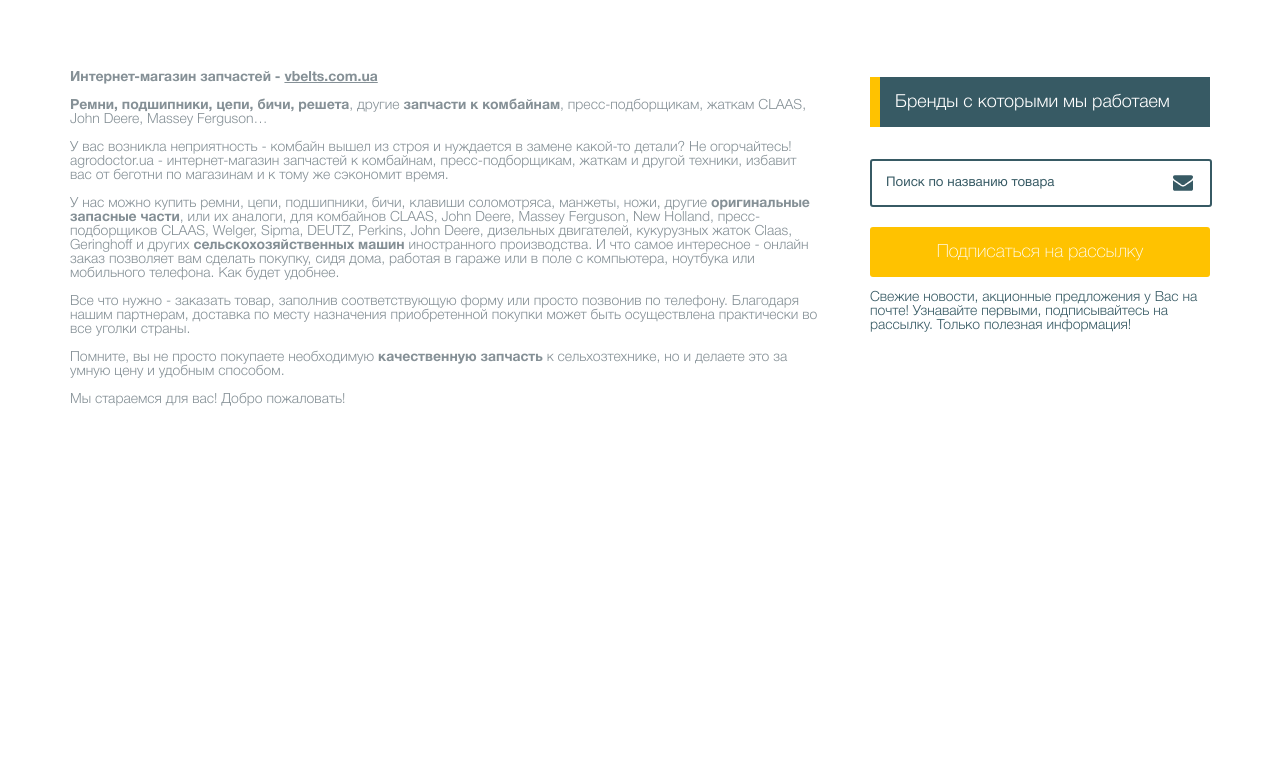
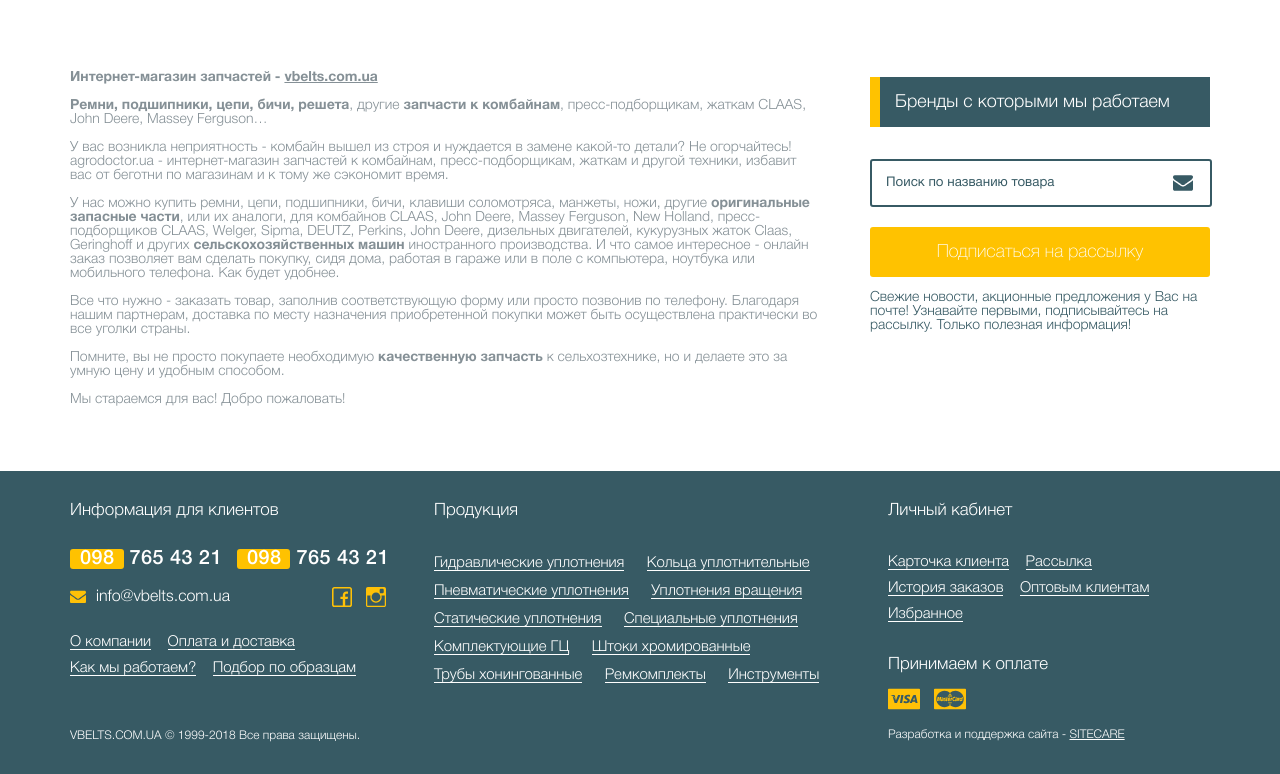
Before and after one commit to valerazadrot/vbelts, a plain HTML site: page index.html in a window 1280 px wide. Shown: the part 1523-2297 px from the top of the page. Before the commit the page ends 1944 px from the top, so only its background shows below. Drawn offline with Linux system fonts and the light colour scheme.

Commit message:
close enough

```diff
--- a/blocks/footer.less
+++ b/blocks/footer.less
@@ -8,11 +8,11 @@
       margin-right: 42px;
 
       &--side{
-        width:340px;
+        width:322px;
       }
 
       &--mid{
-        width:366px;
+        width:412px;
       }
 
       &--last{
@@ -21,7 +21,7 @@
   }
 
   &__head{
-      font-size:20px;
+      font-size:17px;
       color:white;
   }
 
@@ -32,6 +32,12 @@
   &__botcategories{
     padding:0;
     margin:0;
+        display:inline-block;
+        list-style:none;
+  }
+
+  &__links{
+    margin-top:10px;
   }
 
   &__botcategoriesitem{
@@ -44,11 +50,103 @@
   }
 
   &__botlink{
+    font-size: 15px;
     color:white;
-    font-size:14px;
+    margin-right: 18px;
+    line-height:28px;
+    text-decoration:none;
+    border-bottom:1px solid #fff;
+    transition:all .3s ease-in-out;
+    &:hover{
+          color: #ffc200;
+          border-bottom: 1px solid #ffc200;
+    }
+  }
+
+  &__phonelink{
+    font-size:20px;
+  }
+
+  &__phonenumber{
+    background:none;
+    color:white
+  }
+
+  &__phone
+  {
+    &--left{
+    float:left;
+    }
+    &--right{
+    float:right;
+    }
+  }
+
+
+  &__socials{
+  float:right;
+  width:70px;
+  margin-top:7px;
+  }
+
+  &__social
+  {
+    margin-left:10px;
+    display:inline-block;
+  }
+
+  &__mailsocial{
+  margin-top:10px;
+  }
+
+  &__ullinks{
+    padding:0;
+    margin:0 0 30px;
   }
 
 
 
+  &__botlinksm{
+        font-size: 15px;
+    text-align: left;
+    color: white;
+    font-weight: 300;
+    margin-right: 12px;
+    line-height: 26px;
+     text-decoration:none;
+    border-bottom:1px solid #fff;
+    transition:all .3s ease-in-out;
+    &:hover{
+          color: #ffc200;
+          border-bottom: 1px solid #ffc200;
+    }
+  }
+
+  &__copyrights{
+  font-size:12px;
+  color:white;
+  }
+
+  &__paymenticons{
+    margin:10px 0px;
+  }
+
+  &__paymenticon{
+  margin-right:10px;
+  }
+
+  &__copyrightlink{
+  color:white;
+  }
+
+  &__copymargin{
+  margin-top:49px;
+  transition:all .3s ease-in-out;
+    &:hover{
+          color: #ffc200;
+          border-bottom: 1px solid #ffc200;
+    }
+  }
+
 
 }
--- a/index.html
+++ b/index.html
@@ -3,7 +3,7 @@
   <head>
     <meta charset="utf-8">
     <title>lol</title>
-    <link rel="stylesheet" href="/css/main.min.css" />
+    <link rel="stylesheet" href="css/main.min.css" />
   </head>
   <body>
     <header>
@@ -235,7 +235,7 @@
                           <a href="#" class="tabs__productnamelink">САЛЬНИКИ ASY - BABSL 65*85*8 WDR-ASY NBR</a>
                         </div>
                         <div class="tabs__productphoto">
-                          <a href="#"><img src="/img/product_sm.jpg" /></a>
+                          <a href="#"><img src="img/product_sm.jpg" /></a>
                         </div>
 
                         <div class="tabs__codes">
@@ -244,7 +244,7 @@
                           <div class="tabs__code"><span class="tabs__codespan">015 234123</span></div>
                         </div>
                         <div class="tabs__manufacturer">
-                          <img class="tabs__flag" src="/img/ua.jpg" />
+                          <img class="tabs__flag" src="img/ua.jpg" />
                           <span class="tabs__manufacturername">TRELLEBORG</span>
                         </div>
                         <div class="tabs__stock">
@@ -268,7 +268,7 @@
                           <a href="#" class="tabs__productnamelink">САЛЬНИКИ ASY - BABSL 65*85*8 WDR-ASY NBR</a>
                         </div>
                         <div class="tabs__productphoto">
-                          <a href="#"><img src="/img/product_sm.jpg" /></a>
+                          <a href="#"><img src="img/product_sm.jpg" /></a>
                         </div>
 
                         <div class="tabs__codes">
@@ -277,7 +277,7 @@
                           <div class="tabs__code"><span class="tabs__codespan">015 234123</span></div>
                         </div>
                         <div class="tabs__manufacturer">
-                          <img class="tabs__flag" src="/img/ua.jpg" />
+                          <img class="tabs__flag" src="img/ua.jpg" />
                           <span class="tabs__manufacturername">TRELLEBORG</span>
                         </div>
                         <div class="tabs__stock">
@@ -301,7 +301,7 @@
                           <a href="#" class="tabs__productnamelink">САЛЬНИКИ ASY - BABSL 65*85*8 WDR-ASY NBR</a>
                         </div>
                         <div class="tabs__productphoto">
-                          <a href="#"><img src="/img/product_sm.jpg" /></a>
+                          <a href="#"><img src="img/product_sm.jpg" /></a>
                         </div>
 
                         <div class="tabs__codes">
@@ -310,7 +310,7 @@
                           <div class="tabs__code"><span class="tabs__codespan">015 234123</span></div>
                         </div>
                         <div class="tabs__manufacturer">
-                          <img class="tabs__flag" src="/img/ua.jpg" />
+                          <img class="tabs__flag" src="img/ua.jpg" />
                           <span class="tabs__manufacturername">TRELLEBORG</span>
                         </div>
                         <div class="tabs__stock">
@@ -338,12 +338,12 @@
                   Бренды с которыми мы работаем
                 </div>
                 <div class="brands__content">
-                  <div class="brands__item"><a href="#"><img src="/img/brand1.png"/></a></div>
-                  <div class="brands__item"><a href="#"><img src="/img/brand2.png"/></a></div>
-                  <div class="brands__item"><a href="#"><img src="/img/brand3.png"/></a></div>
-                  <div class="brands__item"><a href="#"><img src="/img/brand4.png"/></a></div>
-                  <div class="brands__item"><a href="#"><img src="/img/brand5.png"/></a></div>
-                  <div class="brands__item brands__item--last"><a href="#"><img src="/img/brand6.png"/></a></div>
+                  <div class="brands__item"><a href="#"><img src="img/brand1.png"/></a></div>
+                  <div class="brands__item"><a href="#"><img src="img/brand2.png"/></a></div>
+                  <div class="brands__item"><a href="#"><img src="img/brand3.png"/></a></div>
+                  <div class="brands__item"><a href="#"><img src="img/brand4.png"/></a></div>
+                  <div class="brands__item"><a href="#"><img src="img/brand5.png"/></a></div>
+                  <div class="brands__item brands__item--last"><a href="#"><img src="img/brand6.png"/></a></div>
                   <div class="clearfix"></div>
                 </div>
             </div>
@@ -390,7 +390,7 @@
         </div>
       </section>
     </main>
-    <!-- <footer class="footer">
+    <footer class="footer">
       <div class="container">
         <div class="container__inner">
             <div class="footer__column footer__column--side">
@@ -398,15 +398,15 @@
               <div class="footer__content">
                   <div class="footer__phones">
                     <div class="footer__phone footer__phone--left">
-                      <a href="#" class="mid-header__phonelink">
+                      <a href="#" class="mid-header__phonelink footer__phonelink">
                         <span class="mid-header__operator">098</span>
-                        <span class="mid-header__phonenumber">765 43 21</span>
+                        <span class="mid-header__phonenumber footer__phonenumber">765 43 21</span>
                       </a>
                     </div>
                     <div class="footer__phone footer__phone--right">
-                      <a href="#" class="mid-header__phonelink">
+                      <a href="#" class="mid-header__phonelink footer__phonelink">
                         <span class="mid-header__operator">098</span>
-                        <span class="mid-header__phonenumber">765 43 21</span>
+                        <span class="mid-header__phonenumber footer__phonenumber">765 43 21</span>
                       </a>
                     </div>
                     <div class="clearfix"></div>
@@ -416,24 +416,25 @@
                       <i class="icon icon--mailyellow"></i>
                       <span class="top-header__span">info@vbelts.com.ua</span>
                     </div>
-                    <div class="mid-header__socials">
-                      <a href="#" class="mid-header__social">
+                    <div class="mid-header__socials footer__socials">
+                      <a href="#" class="mid-header__social footer__social">
                         <i class="icon icon--fbyellow"></i>
                       </a>
-                      <a href="#" class="mid-header__social">
+                      <a href="#" class="mid-header__social footer__social">
                         <i class="icon icon--instagramyellow"></i>
                       </a>
                     </div>
+                     <div class="clearfix"></div>
                   </div>
                   <div class="footer__links">
-                    <ul>
-                      <li class="footer__botcategories"><a href="#">О компании</a></li>
-                      <li class="footer__botcategories"><a href="#">Оплата и доставка</a></li>
-                      <li class="footer__botcategories"><a href="#">Как мы работаем?</a></li>
-                      <li class="footer__botcategories"><a href="#">Подбор по образцам</a></li>
+                    <ul class="footer__ullinks">
+                      <li class="footer__botcategories"><a href="#" class="footer__botlinksm">О компании</a></li>
+                      <li class="footer__botcategories"><a href="#" class="footer__botlinksm">Оплата и доставка</a></li>
+                      <li class="footer__botcategories"><a href="#" class="footer__botlinksm">Как мы работаем?</a></li>
+                      <li class="footer__botcategories"><a href="#" class="footer__botlinksm">Подбор по образцам</a></li>
                     </ul>
                   </div>
-                  <div class="footer__copyrights">VBELTS.COM.UA © 1999-2018 Все права защищены.</div>
+                  <div class="footer__copyrights footer__copymargin">VBELTS.COM.UA © 1999-2018 Все права защищены.</div>
               </div>
             </div>
             <div class="footer__column footer__column--mid">
@@ -458,13 +459,33 @@
               <div class="footer__head">Личный кабинет</div>
               <div class="footer__content">
                 <div class="footer__bottom">
-
+                    <div class="footer__lk">
+                       <ul class="footer__ullinks">
+                        <li class="footer__botcategories"><a href="#" class="footer__botlinksm">Карточка клиента</a></li>
+                        <li class="footer__botcategories"><a href="#" class="footer__botlinksm">Рассылка</a></li>
+                        <li class="footer__botcategories"><a href="#" class="footer__botlinksm">История заказов</a></li>
+                        <li class="footer__botcategories"><a href="#" class="footer__botlinksm">Оптовым клиентам</a></li>
+                         <li class="footer__botcategories"><a href="#" class="footer__botlinksm">Избранное</a></li>
+                       </ul>
+                    </div>
+                    <div class="footer__paymentmethods">
+                      <div class="footer__head">Принимаем к оплате</div>
+                      <div class="footer__paymenticons">
+                        <span class="footer__paymenticon">
+                          <img width=32 src="img/visa-pay-logo.svg" />
+                        </span>
+                        <span class="footer__paymenticon">
+                          <img width=32 src="img/mastercard.svg" />
+                        </span>
+                      </div>
+                    </div>
+                    <div class="footer__copyrights">Разработка и поддержка сайта - <a href="#" class="footer__copyrightlink">SITECARE</a></div>
                 </div>
               </div>
             </div>
             <div class="clearfix"></div>
         </div>
       </div>
-    </footer>-->
+    </footer>
   </body>
 </html>
```
Also changed, not shown: css/icons.min.css, css/main.min.css, img/mastercard.svg (added), img/visa-pay-logo.svg (added), 1 other file.
